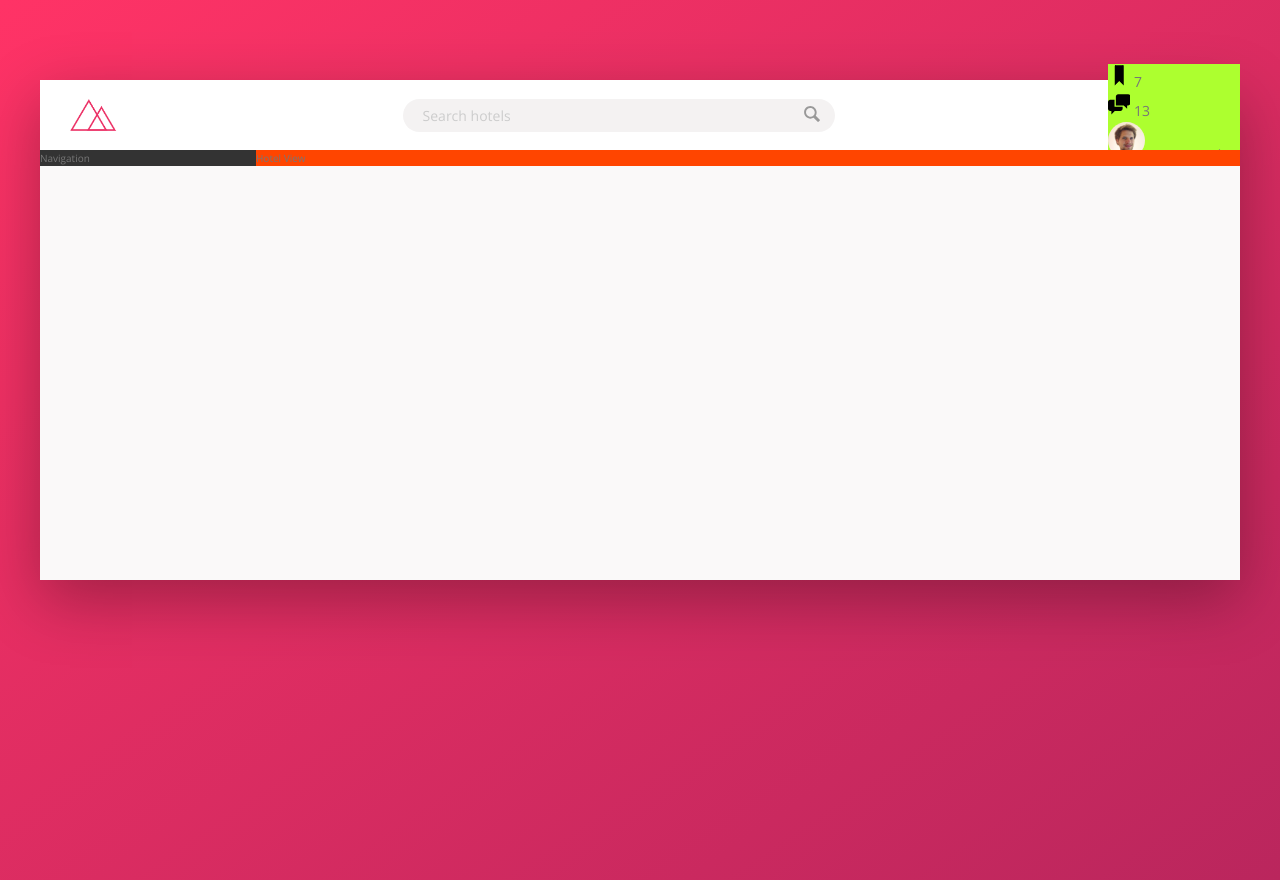
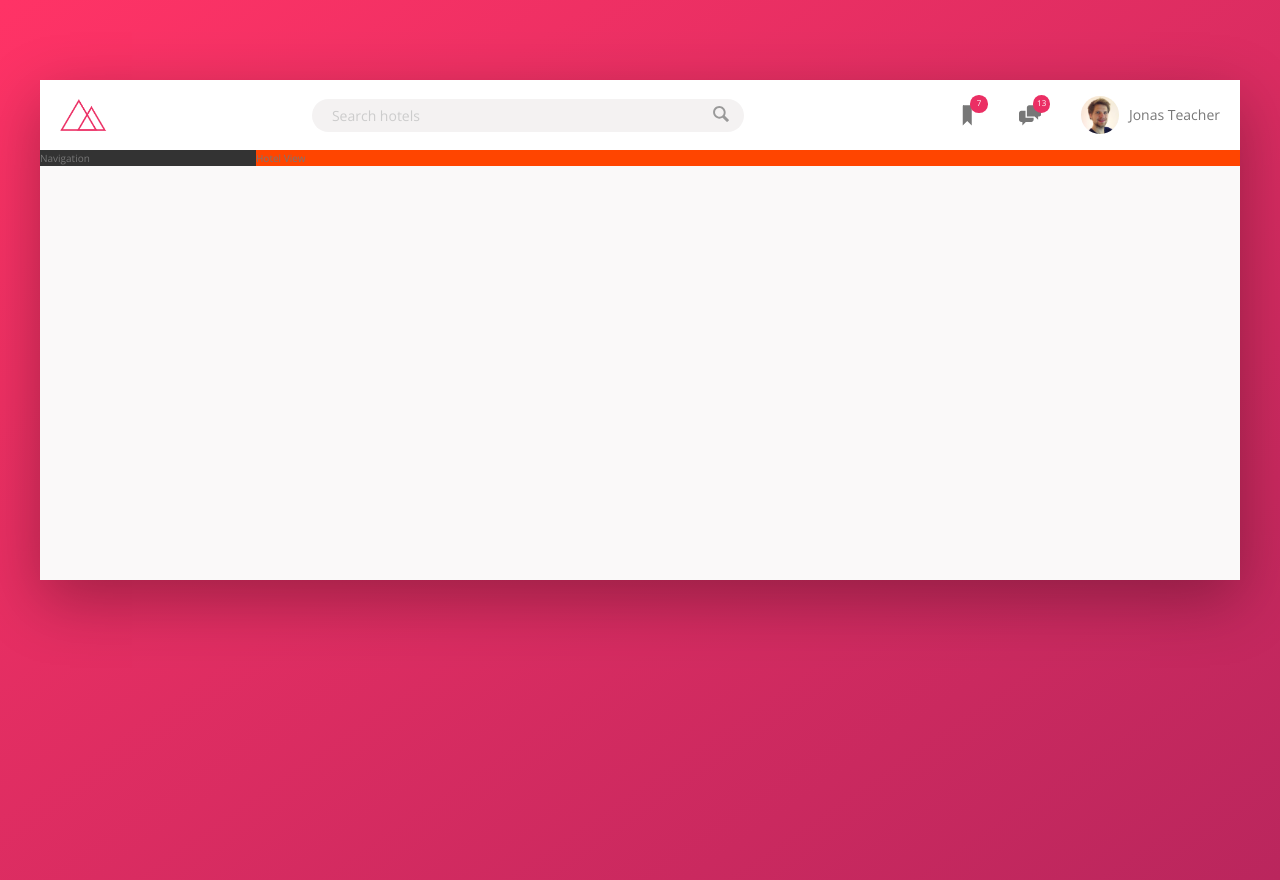
Before and after one commit to AlinaZakirod/trillo-css_course, a website: page index.html in a window 1280 px wide. Drawn offline with nearby package versions, Linux system fonts and the light colour scheme.

Commit message:
header p3 user side

```diff
--- a/sass/_components.scss
+++ b/sass/_components.scss
@@ -3,7 +3,7 @@
 
 .logo {
   height: 3.25rem;
-  margin-left: 3rem;
+  margin-left: 2rem;
 }
 
 //////////////////////////
@@ -66,26 +66,50 @@
 //////////////////////////
 // USER NAVIGATION
 .user-nav {
-  background-color: greenyellow;
+  align-self: stretch;
+  display: flex;
+  align-items: center;
+
+  & > * {
+    padding: 0 2rem;
+    cursor: pointer;
+    height: 100%;
+    display: flex;
+    align-items: center;
+  }
+
+  & > *:hover {
+    background-color: var(--color-grey-light-2);
+  }
+
   &__icon-box {
+    position: relative;
   }
 
   &__icon {
     height: 2.25rem;
     width: 2.25rem;
+    fill: var(--color-grey-dark-2);
   }
 
   &__notification {
-  }
-
-  &__user {
+    font-size: 0.8rem;
+    height: 1.75rem;
+    width: 1.75rem;
+    border-radius: 50%;
+    background-color: var(--color-primary);
+    color: #fff;
+    position: absolute;
+    top: 1.5rem;
+    right: 1.1rem;
+    display: flex;
+    justify-content: center;
+    align-items: center;
   }
 
   &__user-photo {
     height: 3.75rem;
     border-radius: 50%;
-  }
-
-  &__user-name {
+    margin-right: 1rem;
   }
 }
```
Also changed, not shown: css/style.css.
